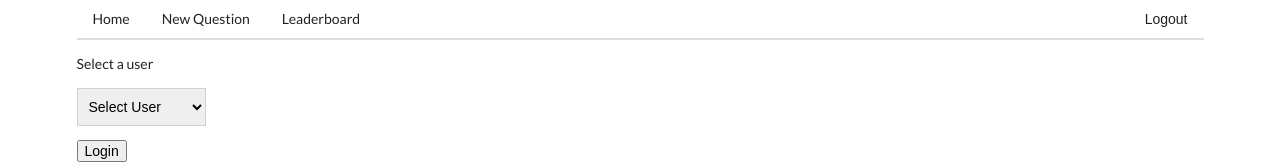
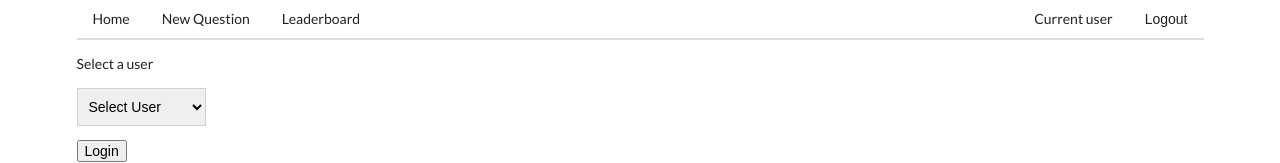
Before and after one commit to michaelmaryanoff/wouldyourather, a React (Create React App) app: page / in a window 1280 px wide. Shown: the top 163 px of the page. Built offline with nearby package versions, Linux system fonts and the light colour scheme.

Commit message:
Render dunny component

```diff
--- a/src/components/Header.js
+++ b/src/components/Header.js
@@ -1,8 +1,14 @@
 import React from "react";
 import { Link } from "react-router-dom";
 import Logout from "../components/auth/Logout";
+import { connect } from "react-redux";
 
-const Header = () => {
+class Header extends React.Component {
+  renderCurrentuser() {
+    return <div>Current user</div>;
+  }
+
+  render() {
     return (
       <div className="ui secondary pointing menu">
         <Link to="/home" className="item">
@@ -15,10 +21,18 @@ const Header = () => {
           Leaderboard
         </Link>
         <div className="right menu">
+          <div className="item">{this.renderCurrentuser()}</div>
           <Logout />
         </div>
       </div>
     );
+  }
+}
+
+const mapStateToProps = state => {
+  return {
+    currentUser: state.currentUser
+  };
 };
 
-export default Header;
+export default connect(mapStateToProps)(Header);
```
Lines whose indentation alone changed are shown as unchanged.
